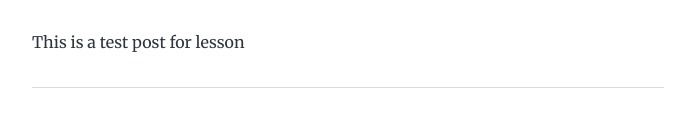
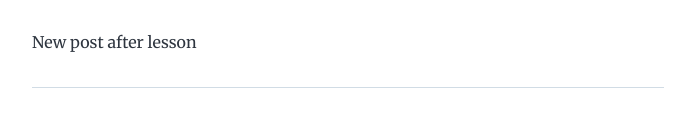
Before and after one commit to nevskaiasasha/gh-action-publish-gh-pages, a Gatsby site: page /otus-post-2/ in a window 1280 px wide. Shown: the part 211-330 px from the top of the page, without its empty margins (292-975 px from the left). Built offline with nearby package versions, Linux system fonts and the light colour scheme; Gatsby itself is replaced by a stand-in of ours.

Commit message:
feat(post) : change text of a post

```diff
--- a/content/blog/otus-post-2/index.md
+++ b/content/blog/otus-post-2/index.md
@@ -4,4 +4,4 @@
 description: "Example of VCS features"
 ---
 
-This is a test post for lesson
+New post after lesson
```
